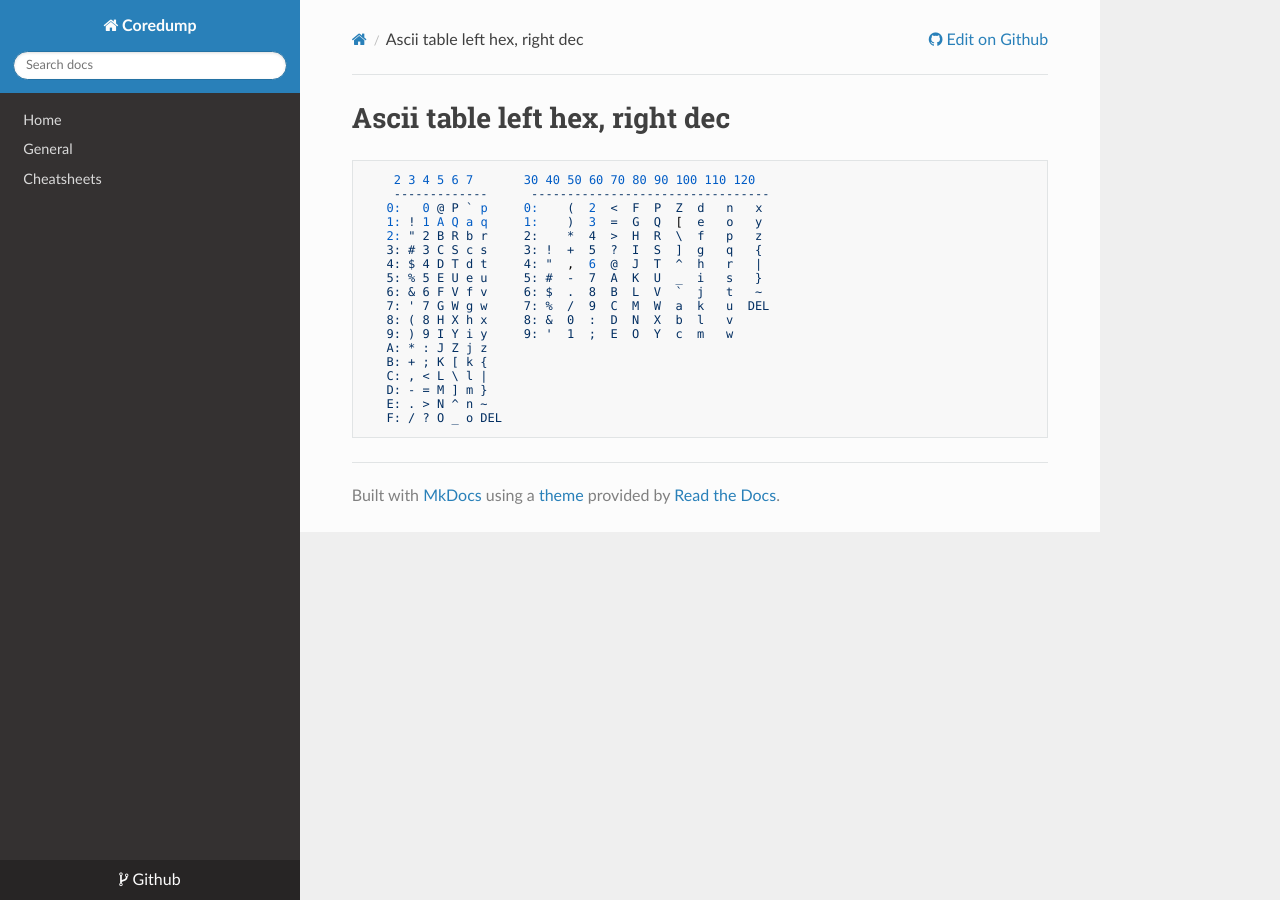
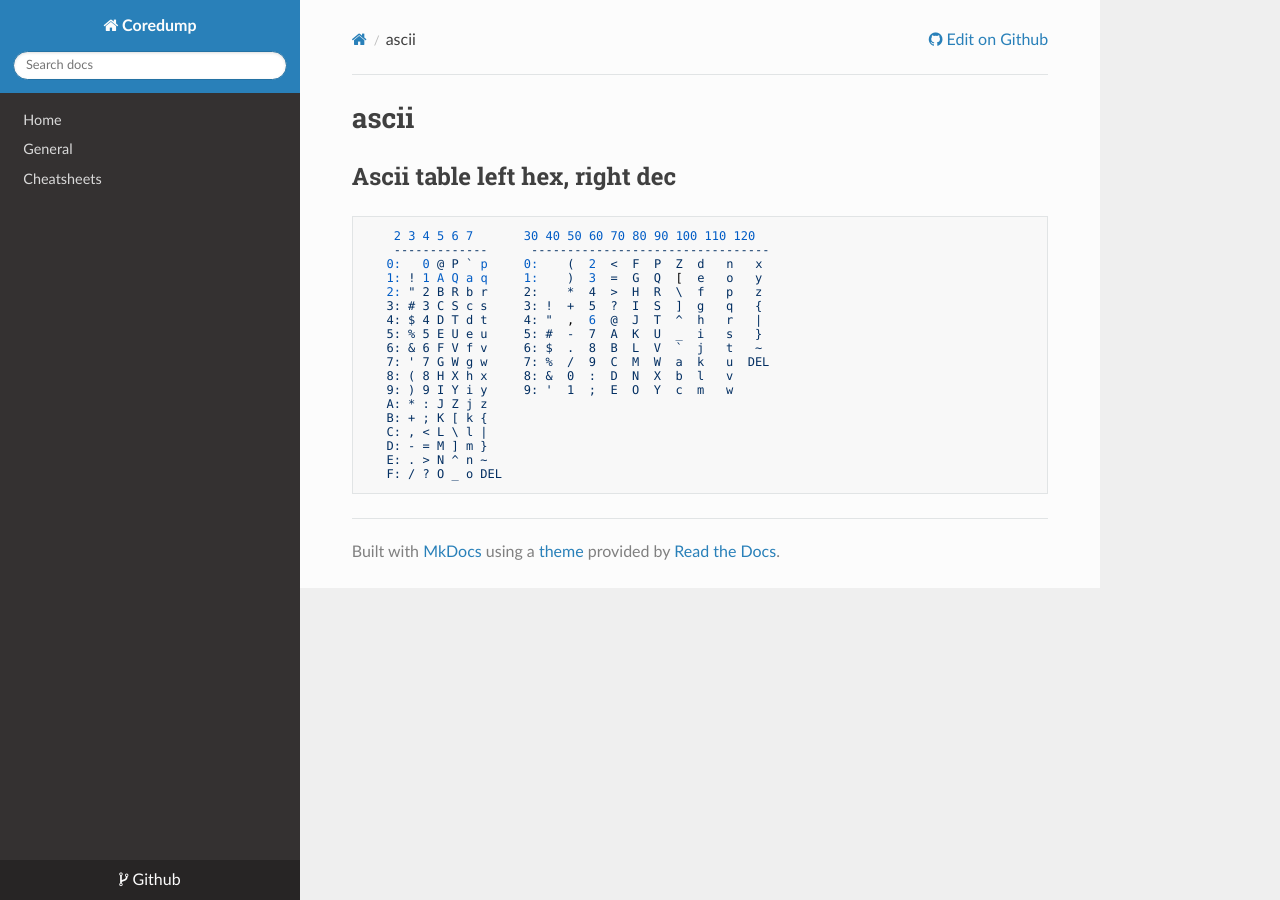
Before and after one commit to ioztelcan/coredump, an MkDocs documentation site: the page built from notes/cheatsheets/ascii.md, in a window 1280 px wide. Built offline with MkDocs 1.6.1, drawn with Linux system fonts in a browser that asks for light colours; nearby versions of some CDN libraries.

Commit message:
Change title to see if it gets better.

```diff
--- a/notes/cheatsheets/ascii.md
+++ b/notes/cheatsheets/ascii.md
@@ -1,4 +1,5 @@
-# Ascii table left hex, right dec
+# ascii
+## Ascii table left hex, right dec
 
         2 3 4 5 6 7       30 40 50 60 70 80 90 100 110 120
         -------------      ---------------------------------
```
